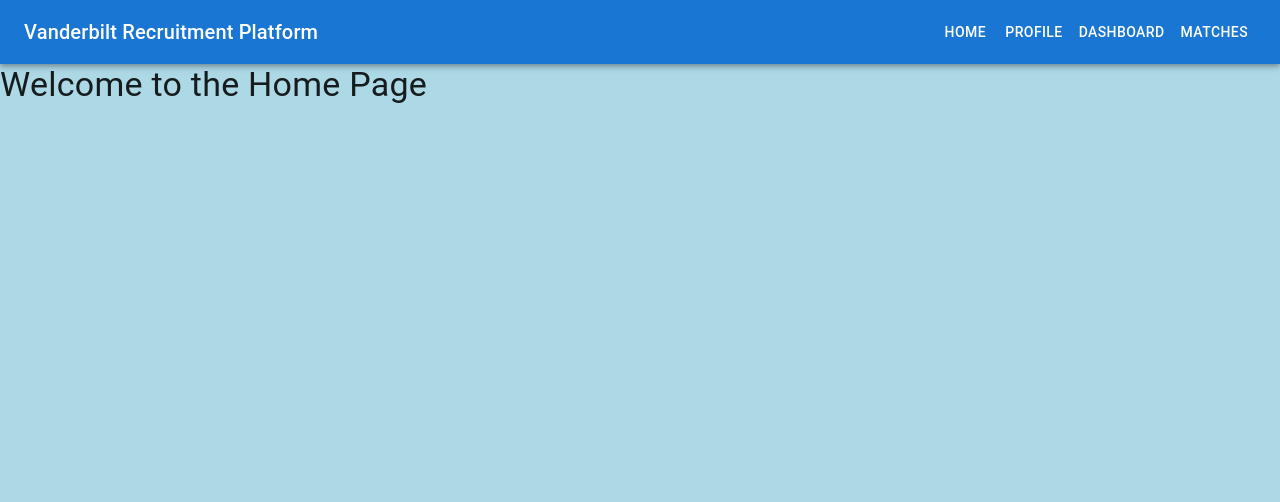
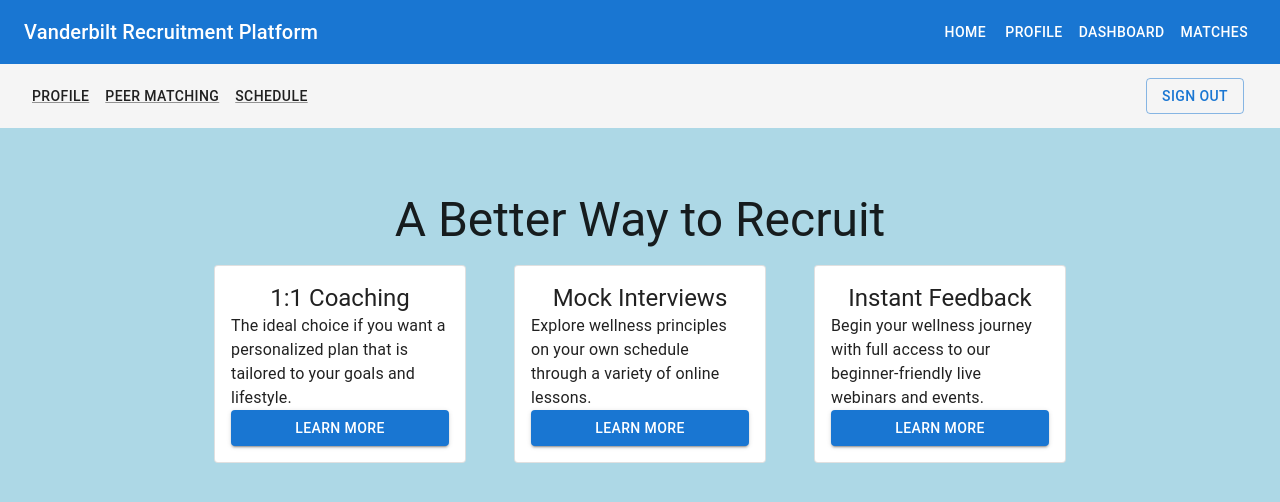
Before and after one commit to mmuk2002/Recruitment-Buddy, a React (Create React App) app in the folder client/: page / in a window 1280 px wide. Shown: the top 502 px of the page. Built offline with nearby package versions, Linux system fonts and the light colour scheme.

Commit message:
initial commit

```diff
--- a/client/src/App.js
+++ b/client/src/App.js
@@ -8,6 +8,8 @@
 import NavBar from './components/NavBar';
 import MatchesPage from './pages/MatchesPage'; // Import the new page
 import { createTheme, ThemeProvider, CssBaseline } from '@mui/material';
+import LoginPage from './pages/LoginPage';
+
 const theme = createTheme({
   palette: {
     background: {
@@ -25,7 +27,8 @@
           <Route path="/" element={<HomePage />} />
           <Route path="/profile" element={<ProfilePage />} />
           <Route path="/dashboard" element={<DashboardPage />} />
-          <Route path="/matches" element={<MatchesPage />} /> // Add a new route
+          <Route path="/matches" element={<MatchesPage />} />
+          <Route path="/login" element={<LoginPage />} />
           {/* Add additional routes here */}
         </Routes>
       </Router>
--- a/client/src/pages/HomePage.js
+++ b/client/src/pages/HomePage.js
@@ -1,15 +1,149 @@
-// src/pages/HomePage.js
+import React from "react";
+import AppBar from "@mui/material/AppBar";
+import Toolbar from "@mui/material/Toolbar";
+import Button from "@mui/material/Button";
+import Typography from "@mui/material/Typography";
+import Container from "@mui/material/Container";
+import Paper from "@mui/material/Paper";
+import Grid from "@mui/material/Grid";
+import Link from "@mui/material/Link";
+import { useNavigate } from 'react-router-dom';
+// import firebase from '../firebase';
 
-import React from 'react';
-import Typography from '@mui/material/Typography';
+function App() {
+  const navigate = useNavigate();
 
-const HomePage = () => {
+  const handleSignOut = () => {
+      navigate('/login'); // This is where you define the path to your login page
+  };
+
   return (
     <div>
-      <Typography variant="h4" gutterBottom>Welcome to the Home Page</Typography>
-      {/* More content goes here */}
+      <AppBar position="relative" color="default" elevation={0}>
+        <Toolbar>
+          <nav>
+            <Link
+              variant="button"
+              color="textPrimary"
+              href="#"
+              sx={{ margin: 1 }}
+            >
+              Profile
+            </Link>
+            <Link
+              variant="button"
+              color="textPrimary"
+              href="#"
+              sx={{ margin: 1 }}
+            >
+              Peer Matching
+            </Link>
+            <Link
+              variant="button"
+              color="textPrimary"
+              href="#"
+              sx={{ margin: 1 }}
+            >
+              Schedule
+            </Link>
+          </nav>
+          <Button
+            color="primary"
+            variant="outlined"
+            sx={{ my: 1, mx: 1.5, marginLeft: "auto" }}
+            onClick={handleSignOut} // Attach the handler here
+          >
+            Sign Out
+          </Button >
+        </Toolbar>
+      </AppBar>
+      <main>
+        <div>
+          <Container maxWidth="md" component="main" sx={{ pt: 8, pb: 6 }}>
+            <Typography
+              component="h2"
+              variant="h3"
+              align="center"
+              color="textPrimary"
+              gutterBottom
+            >
+              A Better Way to Recruit
+            </Typography>
+            <div>
+              <Grid container spacing={6} alignItems="flex-end">
+                <Grid item xs={12} md={4}>
+                  <Paper
+                    variant="outlined"
+                    sx={{
+                      p: 2,
+                      display: "flex",
+                      flexDirection: "column",
+                      height: "100%",
+                    }}
+                  >
+                    <Typography variant="h5" align="center">
+                      1:1 Coaching
+                    </Typography>
+                    <Typography>
+                      The ideal choice if you want a personalized plan that is
+                      tailored to your goals and lifestyle.
+                    </Typography>
+                    <Button variant="contained" color="primary">
+                      Learn more
+                    </Button>
+                  </Paper>
+                </Grid>
+                <Grid item xs={12} md={4}>
+                  <Paper
+                    variant="outlined"
+                    sx={{
+                      p: 2,
+                      display: "flex",
+                      flexDirection: "column",
+                      height: "100%",
+                    }}
+                  >
+                    <Typography variant="h5" align="center">
+                      Mock Interviews
+                    </Typography>
+                    <Typography>
+                      Explore wellness principles on your own schedule through a
+                      variety of online lessons.
+                    </Typography>
+                    <Button variant="contained" color="primary">
+                      Learn more
+                    </Button>
+                  </Paper>
+                </Grid>
+                <Grid item xs={12} md={4}>
+                  <Paper
+                    variant="outlined"
+                    sx={{
+                      p: 2,
+                      display: "flex",
+                      flexDirection: "column",
+                      height: "100%",
+                    }}
+                  >
+                    <Typography variant="h5" align="center">
+                      Instant Feedback
+                    </Typography>
+                    <Typography>
+                      Begin your wellness journey with full access to our
+                      beginner-friendly live webinars and events.
+                    </Typography>
+                    <Button variant="contained" color="primary">
+                      Learn more
+                    </Button>
+                  </Paper>
+                </Grid>
+              </Grid>
+            </div>
+          </Container>
+        </div>
+      </main>
     </div>
   );
-};
+}
 
-export default HomePage;
+export default App;
--- /dev/null
+++ b/client/src/pages/LoginPage.js
@@ -0,0 +1,181 @@
+import { useNavigate } from "react-router-dom";
+import { auth, signIn } from "../firebase";
+import React, { useState, useEffect } from 'react';
+import axios from 'axios';
+import {
+  Avatar,
+  Button,
+  CssBaseline,
+  TextField,
+  FormControlLabel,
+  Checkbox,
+  Link,
+  Paper,
+  Box,
+  Grid,
+  Typography,
+} from "@mui/material";
+import { LockOutlined as LockOutlinedIcon } from "@mui/icons-material";
+import { createTheme, ThemeProvider } from "@mui/material/styles";
+
+function Copyright(props) {
+  return (
+    <Typography
+      variant="body2"
+      color="text.secondary"
+      align="center"
+      {...props}
+    >
+      {"Copyright © "}
+      <Link color="inherit" href="https://mui.com/">
+        Recruitment Buddy
+      </Link>{" "}
+      {new Date().getFullYear()}
+      {"."}
+    </Typography>
+  );
+}
+
+const defaultTheme = createTheme();
+
+function SignInSide() {
+  const navigate = useNavigate();
+  const [users, setUsers] = useState([]);
+
+  // useEffect(() => {
+  //   axios.get('/api/users')
+  //     .then(response => {
+  //       setUsers(response.data);
+  //     })
+  //     .catch(error => {
+  //       console.error('There was an error!', error);
+  //     });
+  // }, []);
+
+
+  const loginUser = (event) => {
+    event.preventDefault();
+
+    const data = new FormData(event.currentTarget);
+    const email = data.get("email");
+    const password = data.get("password");
+
+    // Sign in with Firebase
+    signIn(auth, email, password)
+      .then((userCredential) => {
+        navigate(`/dashboard/${userCredential.user.uid}`);
+      })
+      .catch((error) => {
+        const errorCode = error.code;
+        const errorMessage = error.message;
+        console.error("Error signing in: ", errorCode, errorMessage);
+      });
+  };
+
+  const handleSignUp = () => {
+    navigate("/"); // fix
+  };
+
+  return (
+    <ThemeProvider theme={defaultTheme}>
+      <Grid container component="main" sx={{ height: "100vh" }}>
+        <CssBaseline />
+        <Grid
+          item
+          xs={false}
+          sm={4}
+          md={7}
+          sx={{
+            backgroundImage:
+              "url(https://source.unsplash.com/random?wallpapers)",
+            backgroundRepeat: "no-repeat",
+            backgroundColor: (t) =>
+              t.palette.mode === "light"
+                ? t.palette.grey[50]
+                : t.palette.grey[900],
+            backgroundSize: "cover",
+            backgroundPosition: "center",
+          }}
+        />
+        <Grid item xs={12} sm={8} md={5} component={Paper} elevation={6} square>
+          <Box
+            sx={{
+              my: 8,
+              mx: 4,
+              display: "flex",
+              flexDirection: "column",
+              alignItems: "center",
+            }}
+          >
+            <Avatar sx={{ m: 1, bgcolor: "secondary.main" }}>
+              <LockOutlinedIcon />
+            </Avatar>
+            <Typography component="h1" variant="h5">
+              Sign in
+            </Typography>
+            <Box
+              component="form"
+              noValidate
+              sx={{ mt: 1 }}
+              onSubmit={loginUser}
+            >
+              <TextField
+                margin="normal"
+                required
+                fullWidth
+                id="email"
+                label="Email Address"
+                name="email"
+                autoComplete="email"
+                autoFocus
+              />
+              <TextField
+                margin="normal"
+                required
+                fullWidth
+                name="password"
+                label="Password"
+                type="password"
+                id="password"
+                autoComplete="current-password"
+              />
+              <FormControlLabel
+                control={<Checkbox value="remember" color="primary" />}
+                label="Remember me"
+              />
+              <Button
+                type="submit"
+                fullWidth
+                variant="contained"
+                sx={{ mt: 3, mb: 2 }}
+                onClick={SignInSide}
+              >
+                Sign In
+              </Button>
+              <Grid container>
+                <Grid item xs>
+                  <Link href="#" variant="body2">
+                    Forgot password?
+                  </Link>
+                </Grid>
+                <Grid item>
+                  <Button
+                    color="primary"
+                    variant="outlined"
+                    sx={{ my: 1, mx: 1.5, marginLeft: "auto" }}
+                    onClick={handleSignUp}
+                  >
+                    Sign Up
+                  </Button>
+                </Grid>
+              </Grid>
+              <Copyright sx={{ mt: 5 }} />
+            </Box>
+          </Box>
+        </Grid>
+      </Grid>
+    </ThemeProvider>
+  );
+}
+
+export default SignInSide;
```
